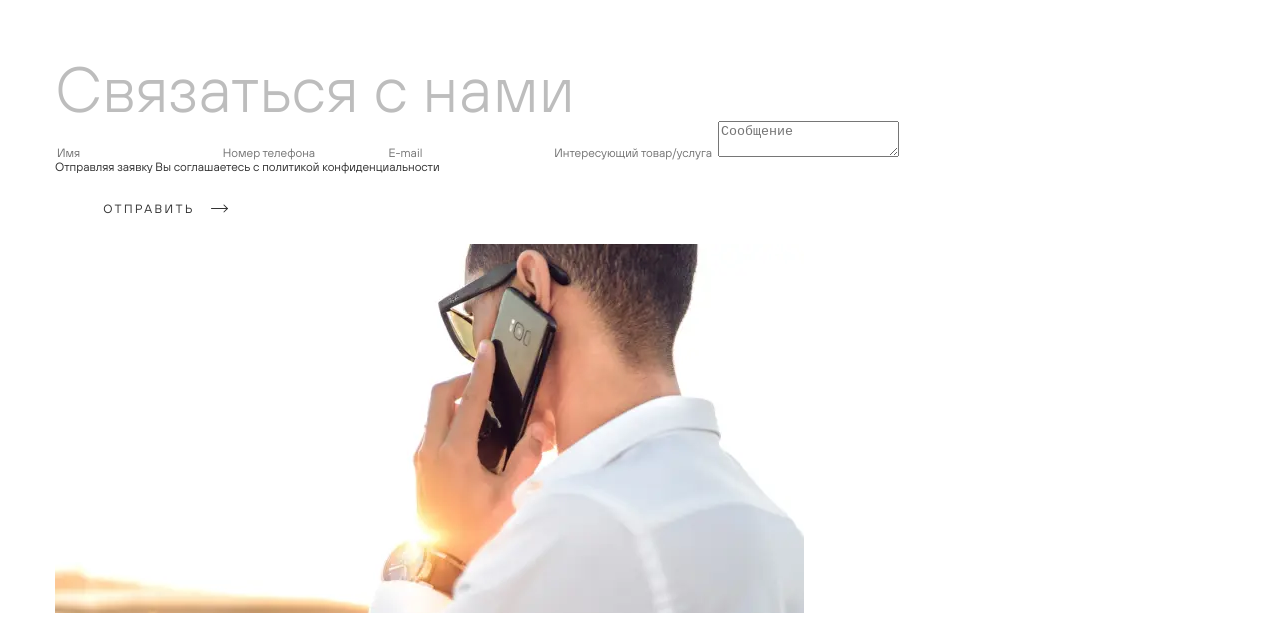
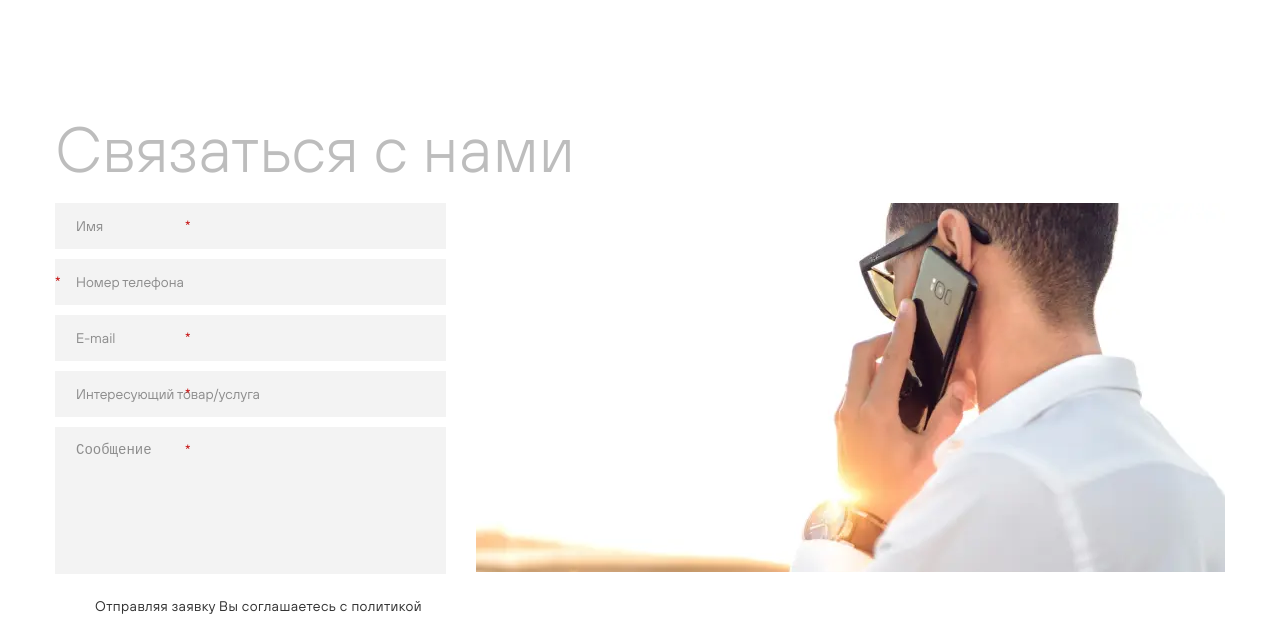
Before and after one commit to kulyk13/project_home, a plain HTML site: page index.html in a window 1280 px wide. Shown: the part 2846-3464 px from the top of the page. Drawn offline with nearby package versions, Linux system fonts and the light colour scheme; a web font is replaced by a local one.

Commit message:
stylizing contact section

```diff
--- a/index.html
+++ b/index.html
@@ -244,24 +244,25 @@
         <section class="contact-us">
             <div class="container">
                 <h2 class="section-title contact-us__title">Связаться с нами</h2>
+                <div class="contact-us__wrap">
                     <form action="#" method="post" class="form contact-us__form">
-                    <label>
+                        <label class="form__label contact-us__form-label">
                             <input id="name" class="form__input contact-us__form-input" type="text" name="name"
                                 placeholder="Имя">
                         </label>
-                    <label>
-                        <input id="phoneNumber" class="form__input contact-us__form-input" type="tel" name="phoneNumber"
-                            placeholder="Номер телефона" required>
+                        <label class="form__label contact-us__form-label">
+                            <input id="phoneNumber" class="form__input contact-us__form-input" type="tel"
+                                name="phoneNumber" placeholder="Номер телефона" required>
                         </label>
-                    <label>
+                        <label class="form__label contact-us__form-label">
                             <input id="email" class="form__input contact-us__form-input" type="email" name="email"
                                 placeholder="E-mail" required>
                         </label>
-                    <label>
+                        <label class="form__label contact-us__form-label">
                             <input id="interesting" class="form__input contact-us__form-input" type="text"
                                 name="interesting" placeholder="Интересующий товар/услуга">
                         </label>
-                    <label>
+                        <label class="form__label contact-us__form-label">
                             <textarea id="message" class="form__input contact-us__form-input" name="message"
                                 placeholder="Сообщение" required></textarea>
                         </label>
@@ -279,6 +280,7 @@
                     </form>
                     <img src="img/man-with-phone.webp" class="contact-us__img" alt="Связаться с нами" width="749"
                         height="369" loading="lazy">
+                </div>
             </div>
         </section>
     </main>
--- a/sass/common.scss
+++ b/sass/common.scss
@@ -81,10 +81,10 @@ a {
 }
 @import "menu.scss";
 @import "button.scss";
+@import "form.scss";
 .socials {
   display: flex;
 }
-
 [class^="icon-"],
 [class*=" icon-"] {
   /* use !important to prevent issues with browser extensions that change fonts */
--- a/sass/form.scss
+++ b/sass/form.scss
@@ -0,0 +1,70 @@
+//FORM
+.form {
+  display: flex;
+  flex-direction: column;
+  row-gap: 10px;
+  &__label {
+    position: relative;
+    &:last-of-type .form__input {
+      height: 147px;
+    }
+    &:nth-of-type(2) {
+      &::after {
+        left: 0;
+      }
+    }
+    &::after {
+      content: "*";
+      position: absolute;
+      top: 16px;
+      left: 130px;
+      color: #c30000;
+      z-index: 15;
+    }
+    &:focus-within.form__label::after {
+      content: "";
+    }
+  }
+  &__input {
+    padding: 15px 21px;
+    background-color: #f3f3f3;
+    width: 391px;
+    border: 0;
+    resize: none;
+    font-size: 14px;
+  }
+  ::-webkit-input-placeholder {
+    color: #8d8d8d;
+  }
+  :-moz-placeholder {
+    color: #8d8d8d;
+  }
+  ::-moz-placeholder {
+    color: #8d8d8d;
+  }
+  :-ms-input-placeholder {
+    color: #8d8d8d;
+  }
+  &__agree-text {
+    padding-left: 40px;
+    font-size: 14px;
+    letter-spacing: 0.03em;
+    line-height: 1.25;
+    margin: 12px 0;
+  }
+  &__btn {
+    background-color: $btn_color;
+    color: $btn_text_color;
+    border: 1px solid $btn_color;
+    &:hover {
+      background-color: $btn_color_light;
+      color: $btn_color;
+      .arrow {
+        fill: $btn_color;
+      }
+    }
+    .arrow {
+      fill: $btn_text_color;
+    }
+  }
+}
--- a/sass/style.scss
+++ b/sass/style.scss
@@ -218,6 +218,10 @@
   width: 570px;
   height: 255px;
   position: relative;
+  background-repeat: no-repeat;
+  background-position: 50% 50%;
+  background-size: cover;
+  text-transform: uppercase;
   &__title {
     font-weight: 700;
     font-size: 64px;
@@ -228,10 +232,8 @@
     top: 48px;
     left: 79px;
     z-index: 15;
-    text-transform: uppercase;
   }
   &__btn {
-    text-transform: uppercase;
     color: #fff;
     letter-spacing: 0.2em;
     position: absolute;
@@ -267,21 +269,12 @@
   }
   &:first-child {
     background-image: url(../img/project1.webp);
-    background-repeat: no-repeat;
-    background-position: 50% 50%;
-    background-size: cover;
   }
   &:nth-child(2) {
     background-image: url(../img/project2.webp);
-    background-repeat: no-repeat;
-    background-position: 50% 50%;
-    background-size: cover;
   }
   &:nth-child(3) {
     background-image: url(../img/project3.webp);
-    background-repeat: no-repeat;
-    background-position: 50% 50%;
-    background-size: cover;
     width: 270px;
     .project-card__title {
       left: 16px;
@@ -292,9 +285,6 @@
   }
   &:nth-child(4) {
     background-image: url(../img/project4.webp);
-    background-repeat: no-repeat;
-    background-position: 50% 50%;
-    background-size: cover;
     width: 470px;
     .project-card__title {
       left: 53px;
@@ -305,9 +295,6 @@
   }
   &:nth-child(5) {
     background-image: url(../img/project5.webp);
-    background-repeat: no-repeat;
-    background-position: 50% 50%;
-    background-size: cover;
     width: 370px;
     .project-card__title {
       left: 53px;
@@ -318,3 +305,16 @@
   }
 }
 /* ----- OUR PROJECTS END ----- */
+/* ----- CONTACT US START ----- */
+.contact-us {
+  padding-top: 60px;
+  padding-bottom: 60px;
+  &__wrap {
+    display: flex;
+    justify-content: space-between;
+  }
+  &__title {
+    margin-bottom: 22px;
+  }
+}
+/* ----- CONTACT US END ----- */
```
Also changed, not shown: css/form.css (added), css/style.css. Lines whose indentation alone changed are shown as unchanged.
